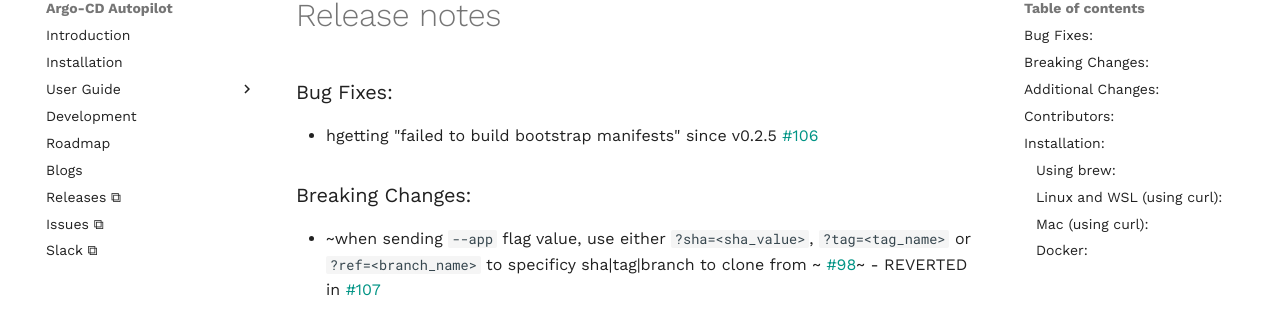
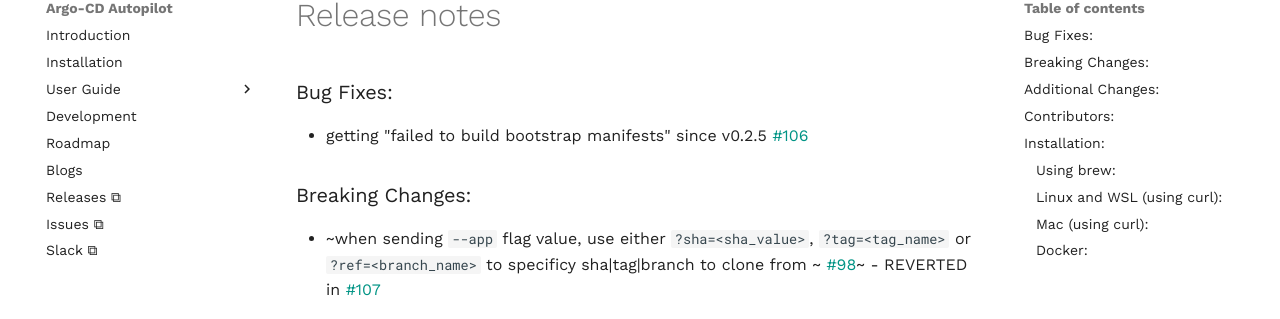
Before and after one commit to argoproj-labs/argocd-autopilot, an MkDocs documentation site: the page built from docs/releases/release_notes.md, in a window 1280 px wide and 900 px high. Shown: the part 152-471 px from the top of the window. Built offline with MkDocs 1.6.1 and Material for MkDocs 9.7.7, drawn with Linux system fonts in a browser that asks for light colours; comment, search, counter and statistics services are not loaded.

Commit message:
fixed typo

```diff
--- a/docs/releases/release_notes.md
+++ b/docs/releases/release_notes.md
@@ -1,5 +1,5 @@
 ### Bug Fixes:
-* hgetting "failed to build bootstrap manifests" since v0.2.5 [#106](https://github.com/argoproj-labs/argocd-autopilot/issues/106)
+* getting "failed to build bootstrap manifests" since v0.2.5 [#106](https://github.com/argoproj-labs/argocd-autopilot/issues/106)
 
 ### Breaking Changes:
 * ~when sending `--app` flag value, use either `?sha=<sha_value>`, `?tag=<tag_name>` or `?ref=<branch_name>` to specificy sha|tag|branch to clone from ~ [#98](https://github.com/argoproj-labs/argocd-autopilot/pull/98)~ - REVERTED in [#107](https://github.com/argoproj-labs/argocd-autopilot/pull/107)
```
Also changed, not shown: CHANGELOG.md (+1 -1 lines).
